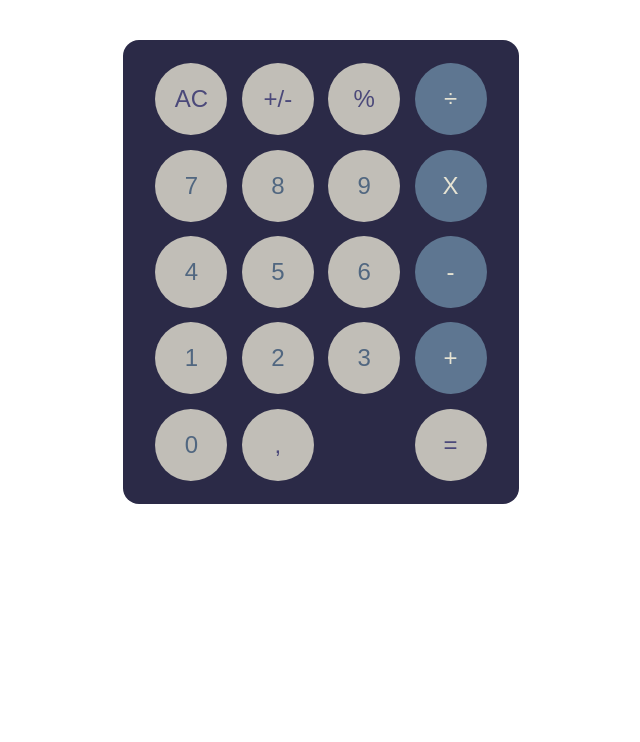
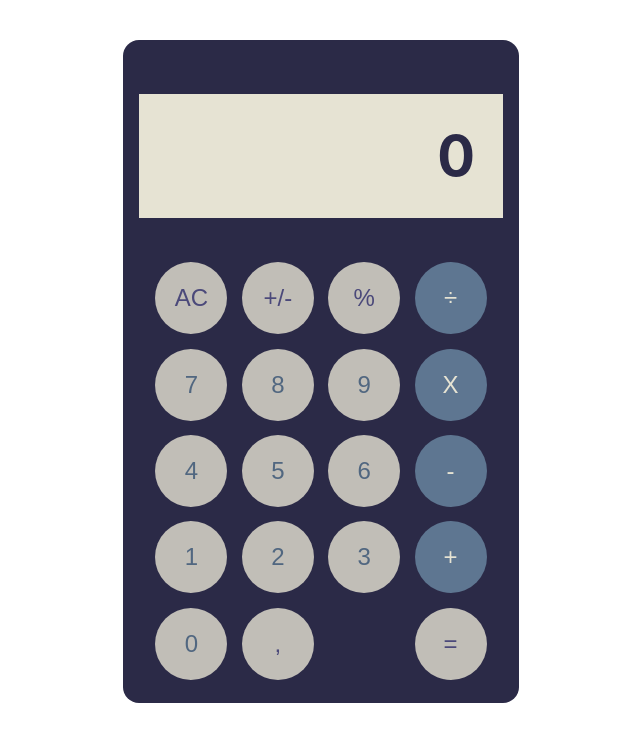
Before and after one commit to marcoscapiberibe/calculator-reactjs, a React (Create React App) app: page / in a window 1280 px wide. Shown: the top 742 px of the page, without its empty margins (319-959 px from the left). Built offline with nearby package versions, Linux system fonts and the light colour scheme.

Commit message:
Criação do hook useState para armazenar os valores obtidos pela função de input criada
Criação do hook useState para armazenar os valores obtidos pela função de input criada

```diff
--- a/src/components/Calculator.css
+++ b/src/components/Calculator.css
@@ -31,3 +31,12 @@ button:hover {
     background-color: #C1BEB7;
     color: #516780;
 }
+
+.result {
+    display: flex;
+    justify-content: flex-end;
+    color: #2b2a47;
+    background-color: #E6E3D3;
+    font-size: 3.5em;
+    padding: 0.5em 0.5em 0.5em 0em;
+}
--- a/src/components/Calculator.jsx
+++ b/src/components/Calculator.jsx
@@ -1,29 +1,38 @@
-import React from "react";
+import React, { useState } from "react";
 import './Calculator.css';
 import Box from '@mui/material/Box';
 import Container from '@mui/material/Container';
 
 export default function Calculator() {
+    const [number, setNumber] = useState(0);
+
+    function inputNumber(e) {
+        let input = e.target.value;
+        setNumber(input);
+    }
+
+
     return (
         <>
         <Box  m={5}/>
         <Container maxWidth="xs">
         <div className="wrapper">
+            <h1 className="result">{number}</h1>
             <button className="color--two">AC</button>
             <button className="color--two">+/-</button>
             <button className="color--two">%</button>
             <button className="color--one">÷</button>
-            <button className="color--three">7</button>
-            <button className="color--three">8</button>
-            <button className="color--three">9</button>
+            <button className="color--three" onClick={inputNumber} value={7}>7</button>
+            <button className="color--three" onClick={inputNumber} value={8}>8</button>
+            <button className="color--three" onClick={inputNumber} value={9}>9</button>
             <button className="color--one">X</button>
-            <button className="color--three">4</button>
-            <button className="color--three">5</button>
-            <button className="color--three">6</button>
+            <button className="color--three" onClick={inputNumber} value={4}>4</button>
+            <button className="color--three" onClick={inputNumber} value={5}>5</button>
+            <button className="color--three" onClick={inputNumber} value={6}>6</button>
             <button className="color--one">-</button>
-            <button className="color--three">1</button>
-            <button className="color--three">2</button>
-            <button className="color--three">3</button>
+            <button className="color--three" onClick={inputNumber} value={1}>1</button>
+            <button className="color--three" onClick={inputNumber} value={2}>2</button>
+            <button className="color--three" onClick={inputNumber} value={3}>3</button>
             <button className="color--one">+</button>
             <button className="color--three">0</button>
             <button className="color--two">,</button>
```
